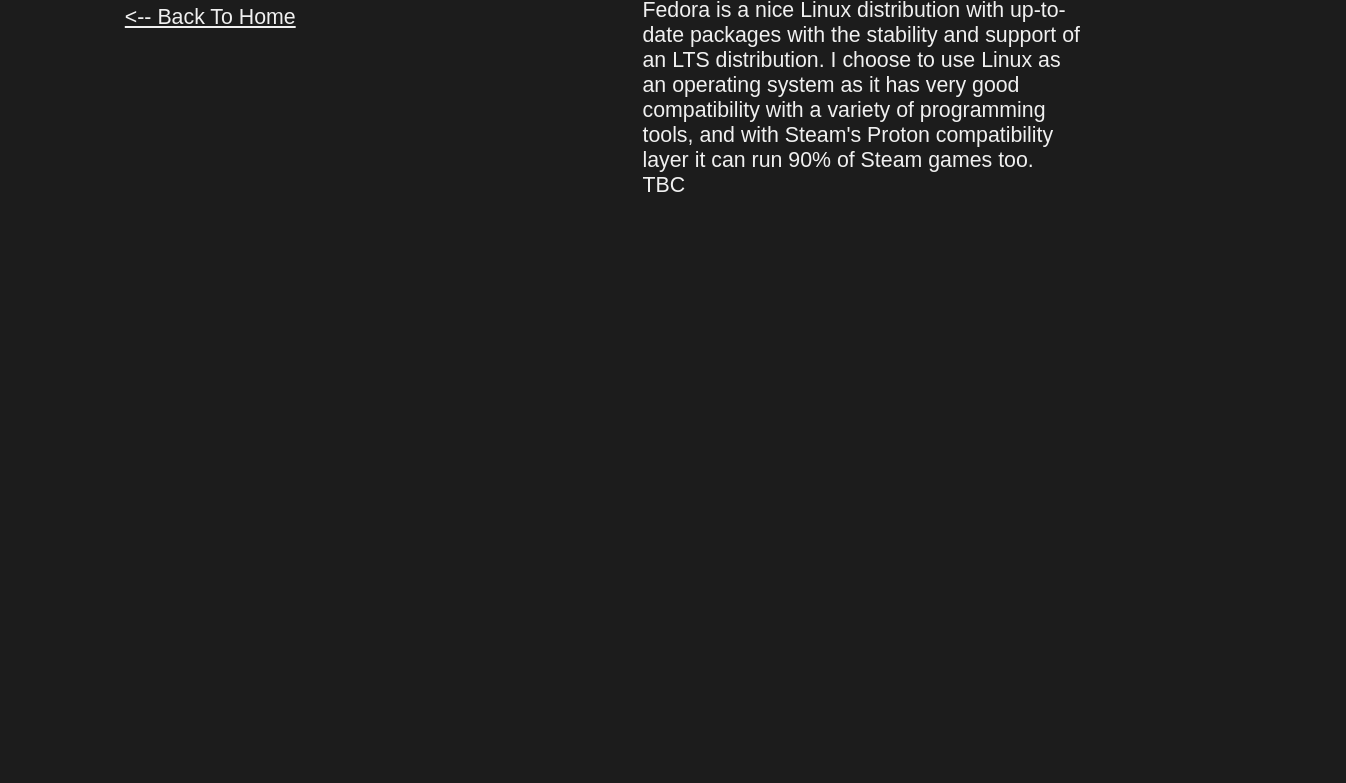
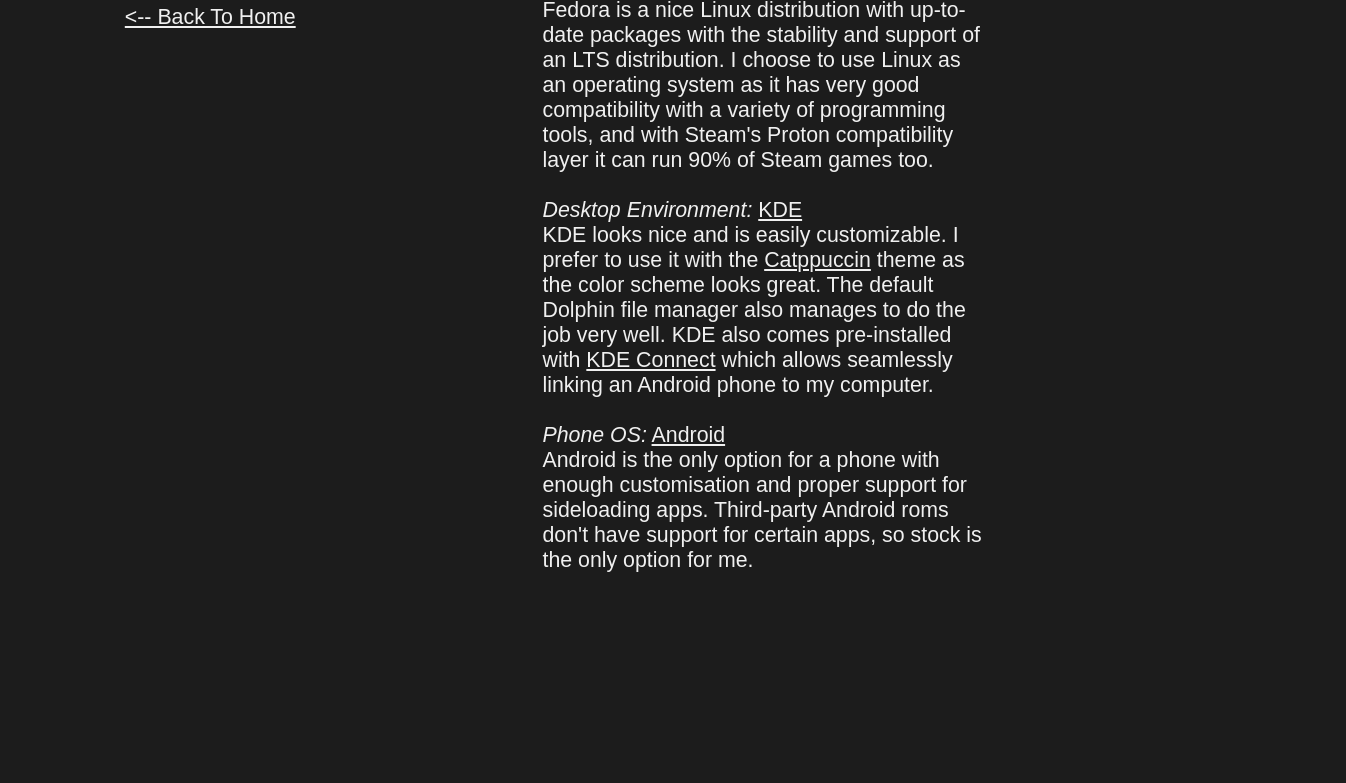
Before and after one commit to icemoss/icemoss-site, a plain HTML site: page whatiuse.html in a window 1280 px wide. Shown: the part 352-1135 px from the top of the page, 1346 px wide, since content can reach past the window. Before the commit the page ends 829 px from the top, so only its background shows below. Drawn offline with Linux system fonts and the light colour scheme; a web font is replaced by a local one.

Commit message:
update article

```diff
--- a/css/styles.css
+++ b/css/styles.css
@@ -43,8 +43,8 @@ body {
   width: 67%;
   padding-top: 120px;
   padding-bottom: 250px;
-  padding-left: 230px;
-  padding-right: 260px;
+  padding-left: 130px;
+  padding-right: 310px;
 }
 
 .portrait {
--- a/whatiuse.html
+++ b/whatiuse.html
@@ -24,14 +24,25 @@
       </p>
       <h1 class="medium-heading">Operating System + Utilities</h1>
       <p class="large-text">
-        Operating System:
-        <a class="outgoing" target="_target" href="https://fedoraproject.org/spins/kde/">Fedora Linux</a><br>
-        Fedora is a nice Linux distribution with up-to-date packages with the stability and support of an LTS
-        distribution. I choose
-        to use Linux as an operating system as it has very good compatibility with a variety of programming tools, and
-        with Steam's
-        Proton compatibility layer it can run 90% of Steam games too.<br>
-        TBC
+        <em>Operating System:</em>
+        <a class="outgoing" target="_target" href="https://fedoraproject.org/">Fedora Linux</a><br>
+        Fedora is a nice Linux distribution with up-to-date packages with the stability
+        and support of an LTS distribution. I choose to use Linux as an operating system
+        as it has very good compatibility with a variety of programming tools, and with
+        Steam's Proton compatibility layer it can run 90% of Steam games too.
+        <br><br><em>Desktop Environment:</em>
+        <a class="outgoing" target="_target" href="https://kde.org/">KDE</a><br>
+        KDE looks nice and is easily customizable. I prefer to use it with the
+        <a class="outgoing" target="_target" href="https://catppuccin.com/">Catppuccin</a>
+        theme as the color scheme looks great. The default Dolphin file manager also
+        manages to do the job very well. KDE also comes pre-installed with
+        <a class="outgoing" target="_target" href="https://kdeconnect.kde.org/">KDE Connect</a>
+        which allows seamlessly linking an Android phone to my computer.
+        <br><br><em>Phone OS:</em>
+        <a class="outgoing" target="_target" href="https://www.android.com/">Android</a><br>
+        Android is the only option for a phone with enough customisation and proper support
+        for sideloading apps. Third-party Android roms don't have support for certain apps,
+        so stock is the only option for me.
       </p>
 </body>
 
```
